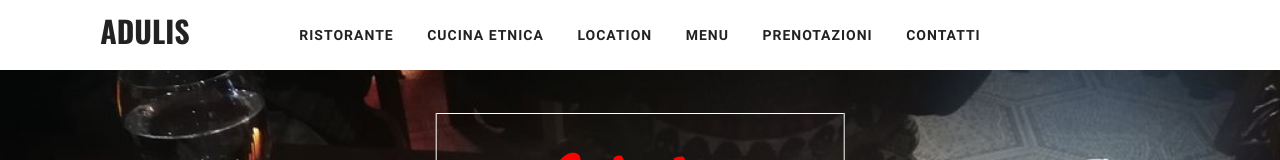
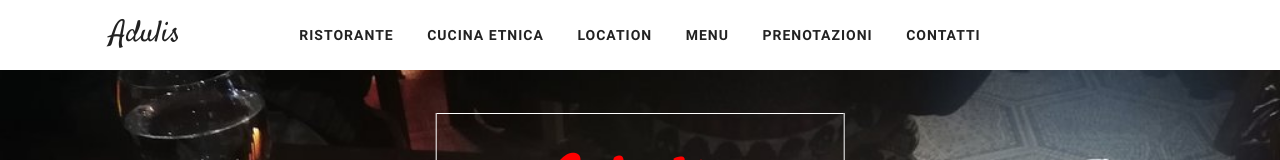
Before and after one commit to website-creator-art/ADULIS_v2, a plain HTML site: page index.html in a window 1280 px wide. Shown: the top 160 px of the page. Drawn offline with Linux system fonts and the light colour scheme; files whose address does not match are found by name.

Commit message:
Update index.html

```diff
--- a/index.html
+++ b/index.html
@@ -55,7 +55,7 @@ License URI: http://www.themevault.net/license/
                                 <span class="icon-bar"></span>
                                 <span class="icon-bar"></span>
                             </button>
-                            <a href="index.html" class="navbar-brand">Adulis</a>
+                            <a href="index.html" class="navbar-brand" style="font-family: 'Satisfy', cursive; text-transform: none;">Adulis</a>
                         </div>
                     </div>
                     <div class="col-sm-7 col-md-8 col-xs-12">
```
